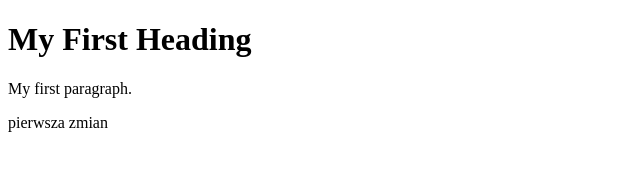
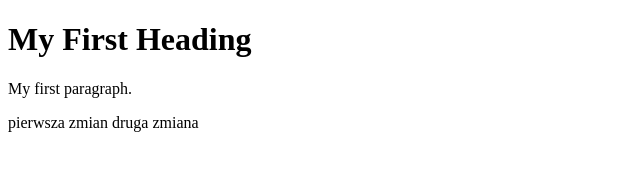
Before and after one commit to GrYzLy/zadanie, a plain HTML site: page Index.html in a window 1280 px wide. Shown: the whole page, without its empty margins (0-640 px from the left). Drawn offline with Linux system fonts and the light colour scheme.

Commit message:
Add druga zmiana

```diff
--- a/Index.html
+++ b/Index.html
@@ -5,5 +5,7 @@
 <h1>My First Heading</h1>
 <p>My first paragraph.</p>
 pierwsza zmian
+druga zmiana
+
 </body>
 </html>
```
